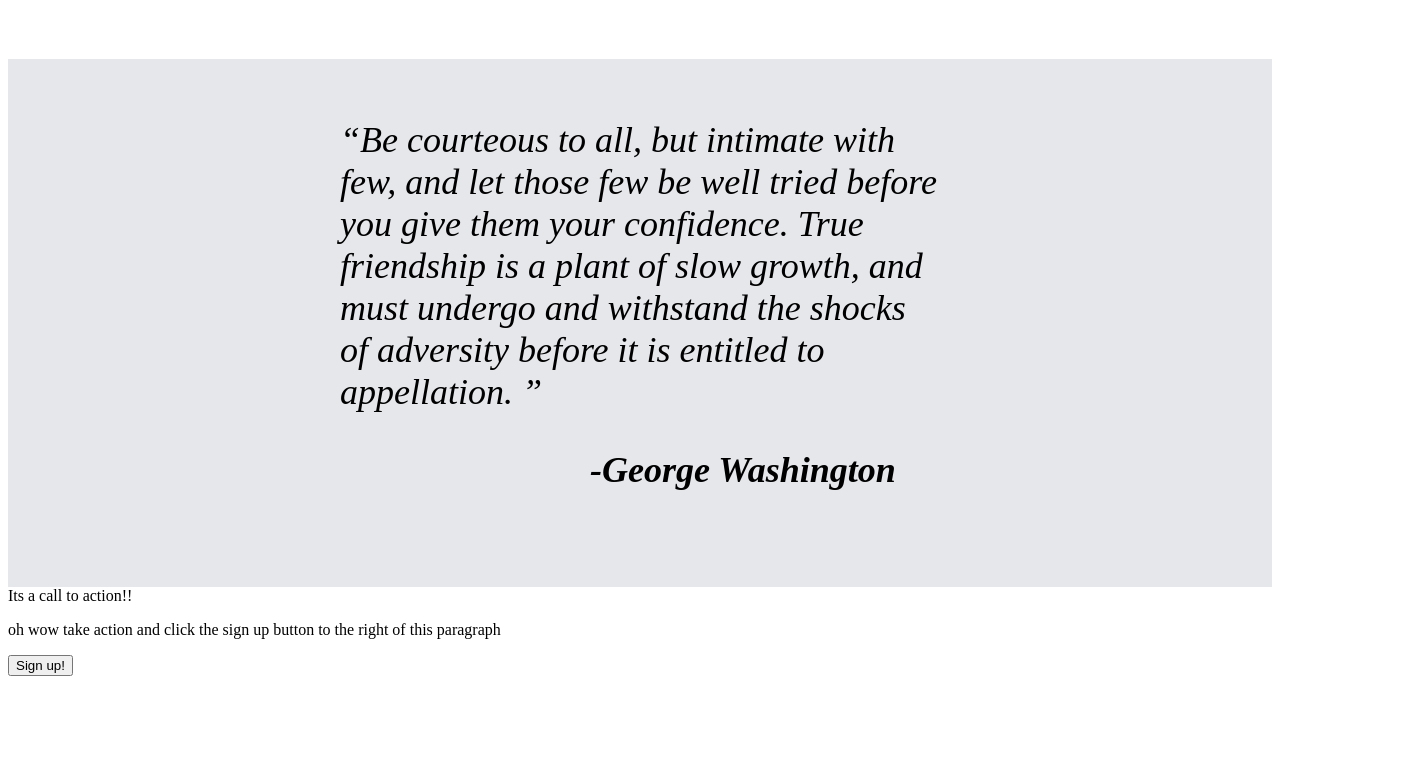
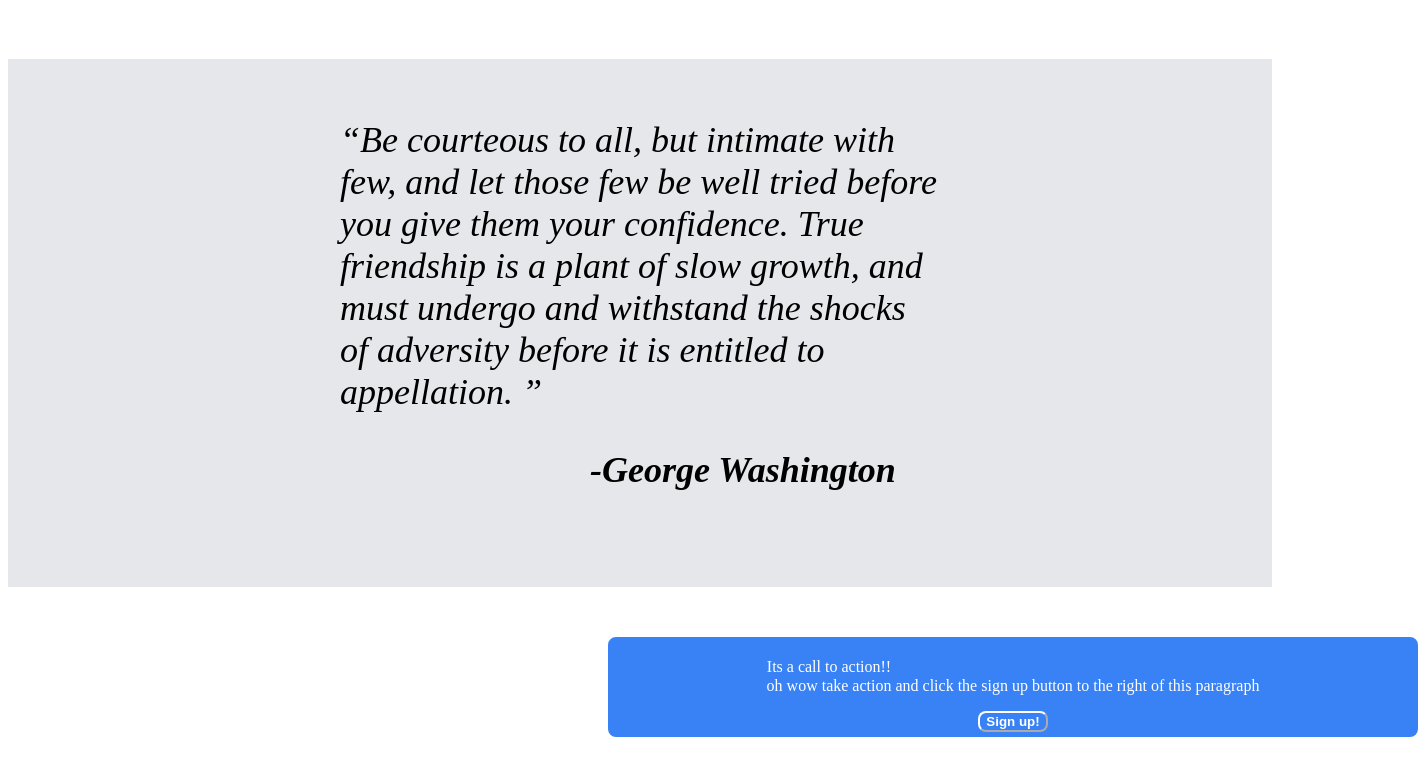
Before and after one commit to omegatryon/projectlandingpage, a plain HTML site: page index.html in a window 1280 px wide. Shown: the part 868-1643 px from the top of the page, 1418 px wide, since content can reach past the window. Before the commit the page ends 1552 px from the top, so only its background shows below. Drawn offline with Linux system fonts and the light colour scheme.

Commit message:
added the final touches to CSS and HTML. CSS added the final part of the section project and spread out the colors and font styles as well as moved them to their final locations. HTML added strong tag to sign up button

```diff
--- a/index.html
+++ b/index.html
@@ -44,9 +44,10 @@
   <p class="boldquote">-George Washington</p>
  </div>
 </div>
-<div class="actionheader">Its a call to action!!
+<div class="actionheader">
+ <p class="header">Its a call to action!!</p>
  <p class="actionpara">oh wow take action and click the sign up button to the right of this paragraph</p>
- <button class="anotherbutton">Sign up!</button>
+ <button class="anotherbutton"><strong>Sign up!</strong></button>
 </div>
 </body>
 </html>
--- a/stylesheet.css
+++ b/stylesheet.css
@@ -130,3 +130,32 @@ a:visited {
     font-weight: 900;
     left: 250px;
     position: relative;
+}
+.actionheader {
+    display: flex;
+    flex-direction: column;
+    justify-content: center;
+    align-items: center;
+    margin-top: 50px;
+    margin-left: 600px;
+    margin-bottom: 50px;
+    width: 800px;
+    border: 5px;
+    border-radius: 8px;
+    border-style: solid;
+    border-color: #3882f6;
+    background-color: #3882f6;
+    color: white;
+
+}
+.header {
+      right: 184px;
+      position: relative;
+      margin-bottom: -15px;
+}
+.anotherbutton {
+     color: white;
+     background-color: #3882f6;
+     border-radius: 8px;
+     border-color: white;
+}
```
